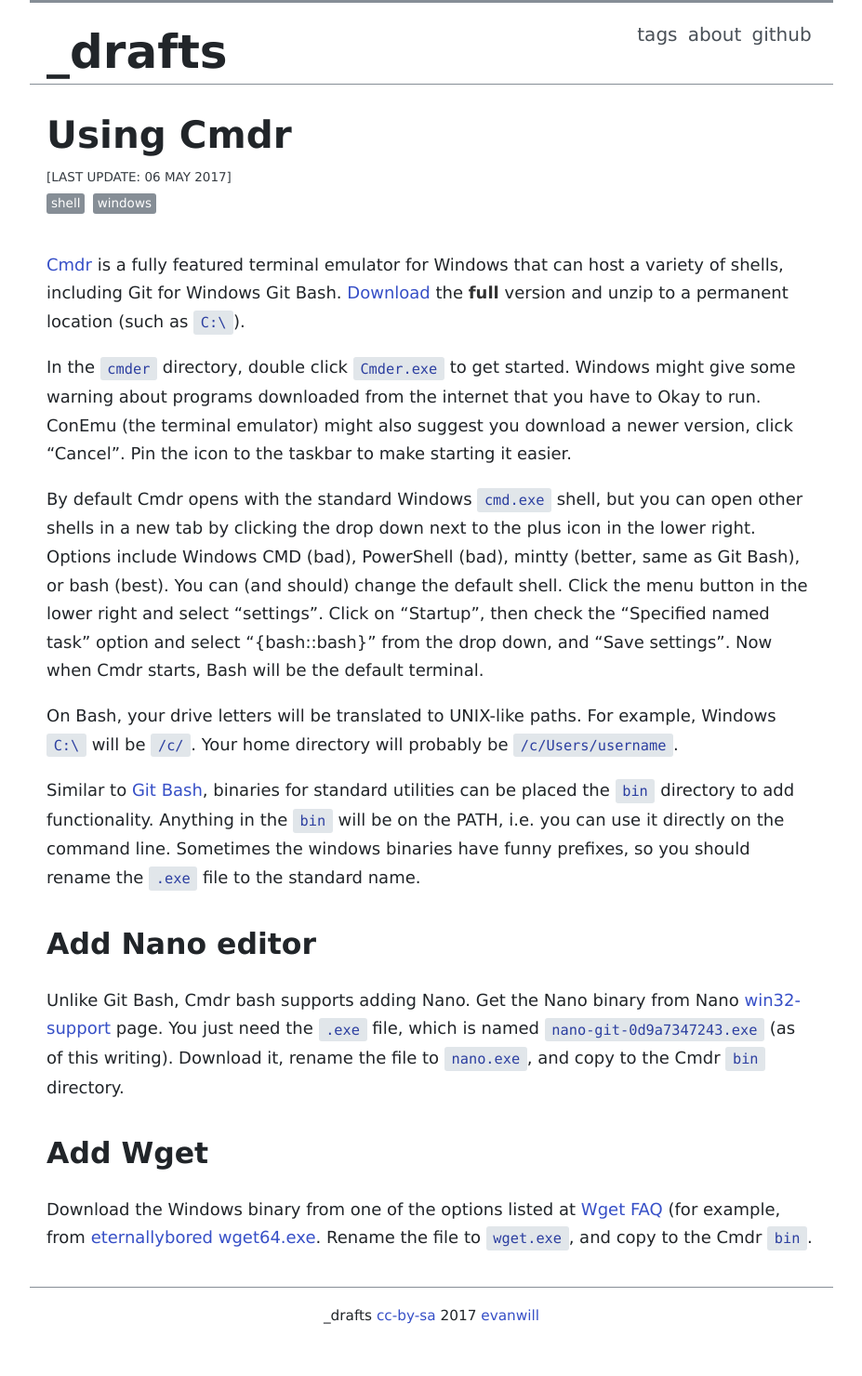
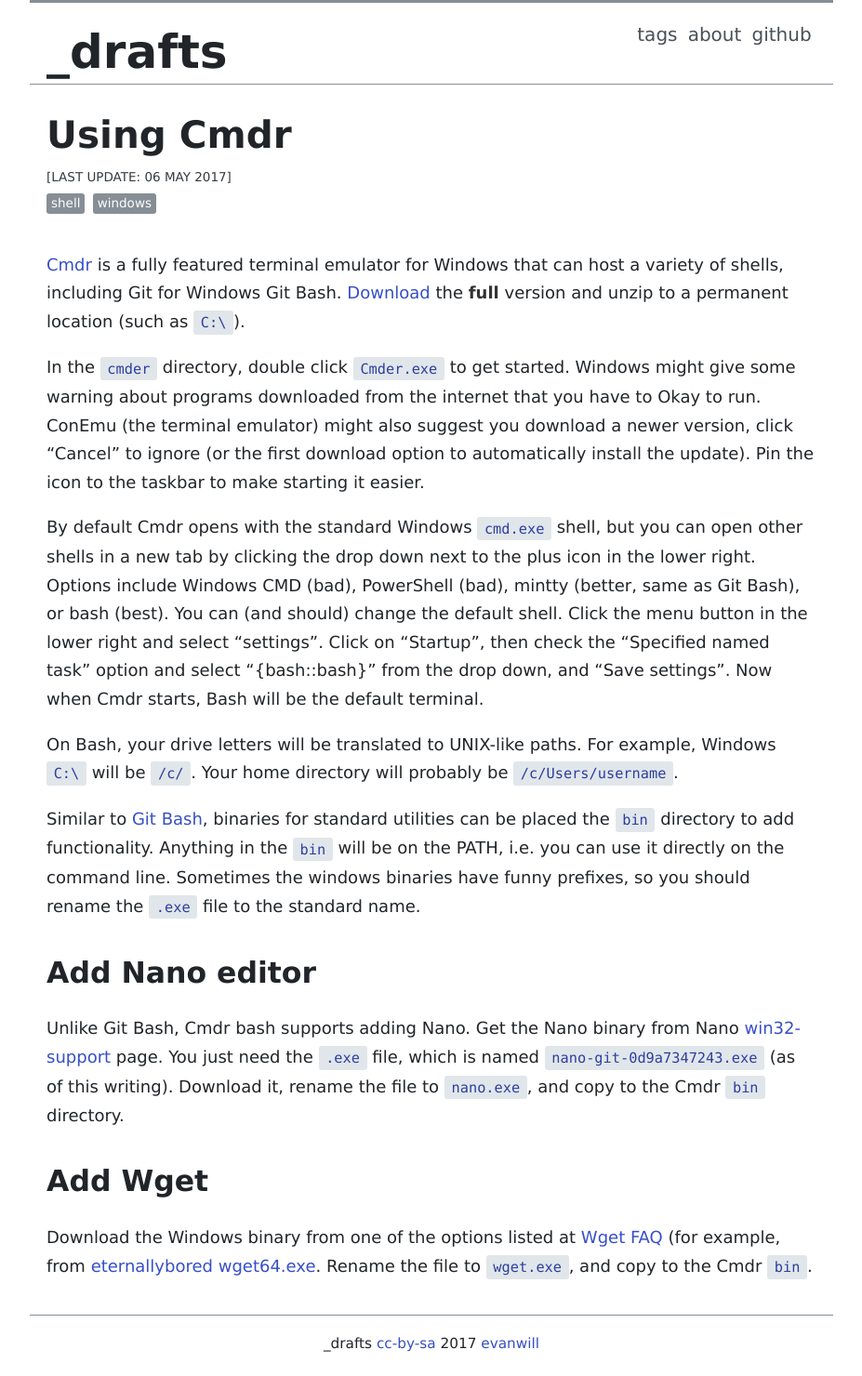
Before and after one commit to evanwill/_drafts, a Jekyll site: the page built from _notes/cmdr.md, in a window 1280 px wide. Shown: the whole page at 93% size, without its empty margins (176-1103 px from the left). Built offline with Jekyll 4.4.1, drawn with Linux system fonts in a browser that asks for light colours; before the commit the page ends 1450 px from its top, so only the background shows below that.

Commit message:
cmdr update

```diff
--- a/_notes/cmdr.md
+++ b/_notes/cmdr.md
@@ -10,7 +10,7 @@
 
 In the `cmder` directory, double click `Cmder.exe` to get started.
 Windows might give some warning about programs downloaded from the internet that you have to Okay to run.
-ConEmu (the terminal emulator) might also suggest you download a newer version, click "Cancel".
+ConEmu (the terminal emulator) might also suggest you download a newer version, click "Cancel" to ignore (or the first download option to automatically install the update).
 Pin the icon to the taskbar to make starting it easier.
 
 By default Cmdr opens with the standard Windows `cmd.exe` shell, but you can open other shells in a new tab by clicking the drop down next to the plus icon in the lower right.
```
